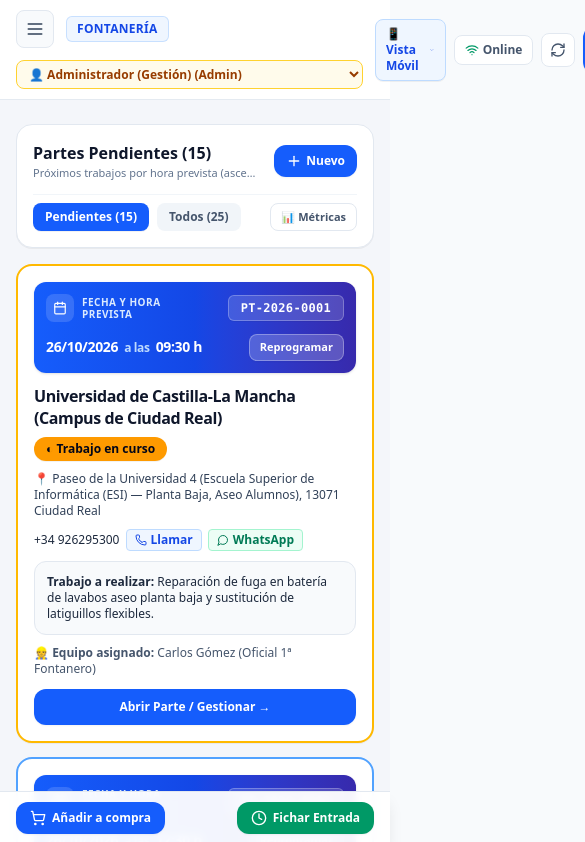
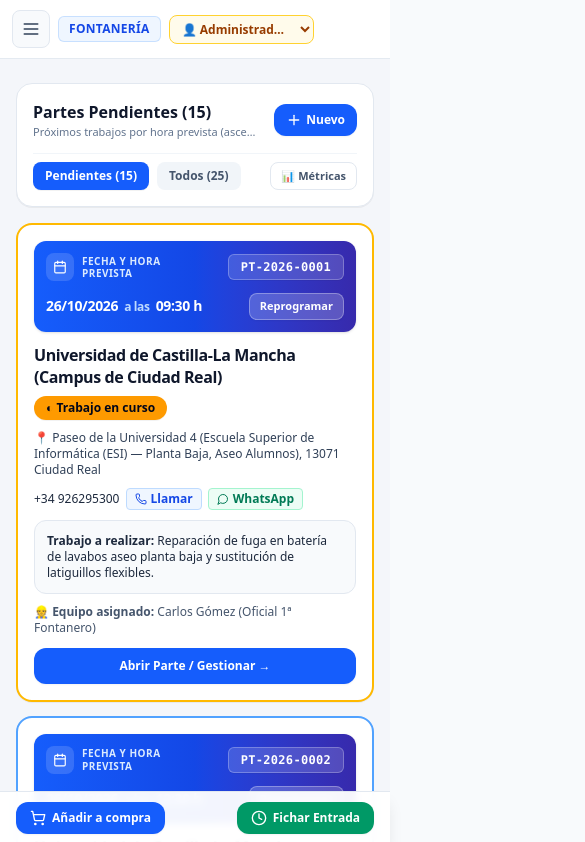
Before and after one commit to jugarbar666/app-partes-trabajo, a React (Vite) app: page / in a window 390 px wide. Shown: the top 842 px of the page, 585 px wide, since content can reach past the window. Built offline with nearby package versions, Linux system fonts and the light colour scheme.

Commit message:
fix(mobile): ocultar botones auxiliares de cabecera en movil para evitar desbordamiento y pantalla en blanco

```diff
--- a/src/App.tsx
+++ b/src/App.tsx
@@ -1498,35 +1498,35 @@ const MainApplicationContent: React.FC = () => {
       {/* =====================================================================
           COLUMNA PRINCIPAL DERECHA (BARRA SUPERIOR BLANCA + CONTENIDO CENTRAL)
       ===================================================================== */}
-      <div className="flex-1 flex flex-col min-w-0 pb-20">
+      <div className="flex-1 flex flex-col min-w-0 max-w-full overflow-x-hidden pb-20">
         {/* Barra Superior Blanca (idéntica a la captura: insignia azul a la izquierda, metadatos de rol/moneda/zona horaria, botón recargar y CTA azul a la derecha) */}
-        <header className="sticky top-0 z-30 bg-white border-b border-slate-200/90 px-4 lg:px-7 py-2.5 flex items-center justify-between gap-3">
-          <div className="flex items-center gap-3 flex-wrap">
+        <header className="sticky top-0 z-30 bg-white border-b border-slate-200/90 px-3 sm:px-4 lg:px-7 py-2.5 flex items-center justify-between gap-2 max-w-full overflow-hidden">
+          <div className="flex items-center gap-2 sm:gap-3 min-w-0 max-w-full">
             {/* Botón de menú móvil */}
             <button
               type="button"
               data-testid="btn-toggle-mobile-menu"
               onClick={() => setMobileMenuOpen((o) => !o)}
-              className="lg:hidden p-2 rounded-lg border border-slate-200 bg-slate-50 hover:bg-slate-100 text-slate-700"
+              className="lg:hidden p-2 rounded-lg border border-slate-200 bg-slate-50 hover:bg-slate-100 text-slate-700 shrink-0"
               aria-label="Abrir o cerrar menú de navegación"
             >
               {mobileMenuOpen ? <X className="w-5 h-5" /> : <Menu className="w-5 h-5" />}
             </button>
 
             {company.logo_url ? (
-              <div className="flex items-center gap-2">
+              <div className="flex items-center gap-1.5 sm:gap-2 shrink-0">
                 <img
                   src={company.logo_url}
                   alt={company.company_name}
                   data-testid="header-company-logo"
-                  className="h-8 max-w-[130px] object-contain shrink-0"
+                  className="h-7 sm:h-8 max-w-[100px] sm:max-w-[130px] object-contain shrink-0"
                 />
                 <span className="hidden sm:inline-block px-2 py-0.5 rounded-md bg-blue-50 border border-blue-200/80 text-blue-700 text-xs font-extrabold tracking-wide uppercase">
                   {company.company_name.split(' ')[0]}
                 </span>
               </div>
             ) : (
-              <span className="px-2.5 py-1 rounded-md bg-blue-50 border border-blue-200/80 text-blue-700 text-xs font-extrabold tracking-wide uppercase">
+              <span className="px-2.5 py-1 rounded-md bg-blue-50 border border-blue-200/80 text-blue-700 text-xs font-extrabold tracking-wide uppercase shrink-0">
                 {company.company_name.split(' ')[0]}
               </span>
             )}
@@ -1538,7 +1538,7 @@ const MainApplicationContent: React.FC = () => {
               onChange={(e) => {
                 handleSwitchSessionRoleDemo(e.target.value);
               }}
-              className={`px-2 py-1 rounded-lg border text-xs font-bold focus:outline-none ${
+              className={`px-2 py-1 rounded-lg border text-xs font-bold focus:outline-none max-w-[145px] sm:max-w-none truncate shrink-0 ${
                 isAdmin
                   ? 'bg-amber-50 border-amber-300 text-amber-800'
                   : 'bg-blue-50 border-blue-300 text-blue-800'
@@ -1552,13 +1552,14 @@ const MainApplicationContent: React.FC = () => {
               ))}
             </select>
 
-            <span className="text-xs text-slate-500 hidden md:inline">
+            <span className="text-xs text-slate-500 hidden md:inline shrink-0">
               Moneda: <strong className="text-slate-700">{company.currency} (€)</strong> · Zona:{' '}
               <strong className="text-slate-700">{tz}</strong>
             </span>
           </div>
 
-          <div className="flex items-center gap-2">
+          {/* Botones de acción y utilidades de cabecera: visibles únicamente en escritorio (en móvil se ocultan para evitar desbordamiento y pantalla en blanco) */}
+          <div className="hidden md:flex items-center gap-2 shrink-0">
             {/* Selector interactivo de versiones móviles (Solo visible en rama pruebas / desarrollo; omitido en producción Fontanería Roma) */}
             {isMobilePreviewEnabled() && (
               <div className="relative group" data-testid="header-mobile-view-container">
--- a/src/index.css
+++ b/src/index.css
@@ -1,4 +1,10 @@
 @import "tailwindcss";
+
+/* Prevención de desbordamiento horizontal en dispositivos móviles */
+html, body {
+  overflow-x: hidden;
+  max-width: 100vw;
+}
 
 /* Escritorio: letra más grande para mejor legibilidad (escala todos los tamaños en rem) */
 @media (min-width: 1024px) {
```
